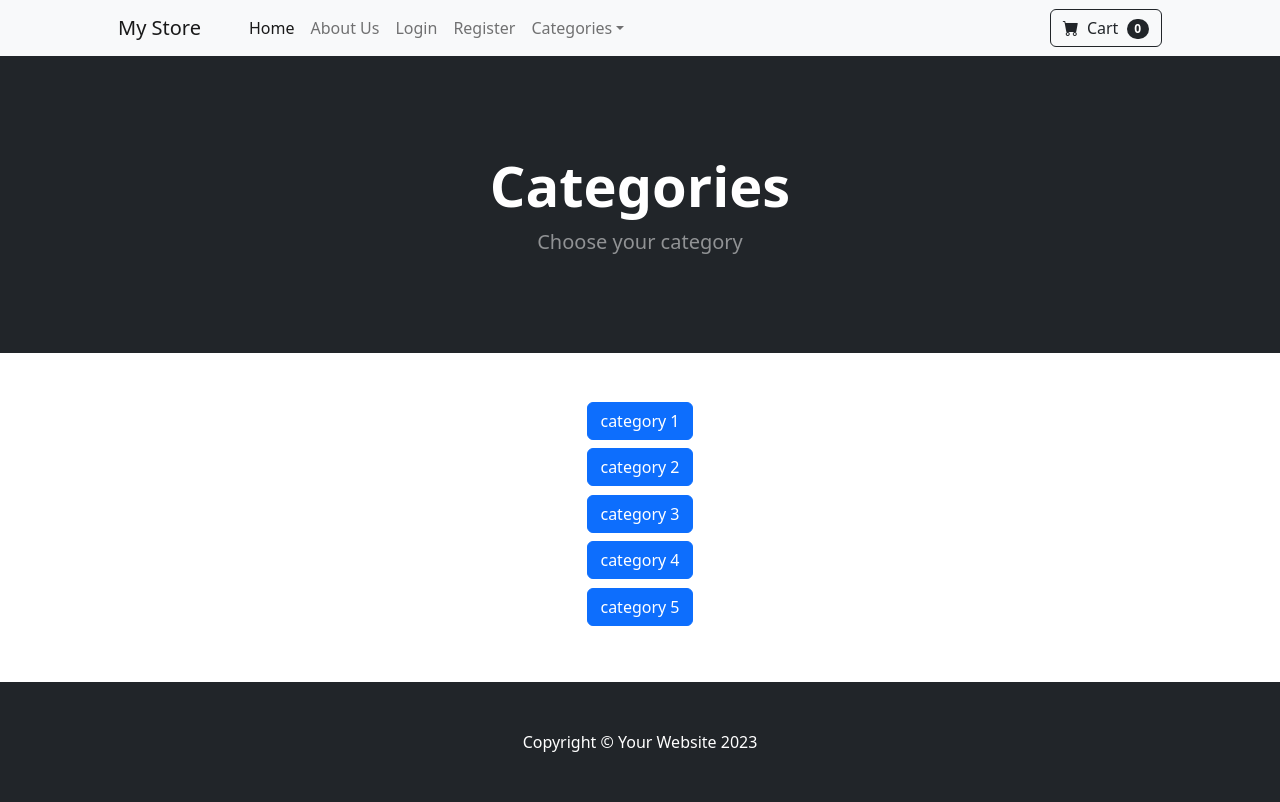
After one commit to HB2102/Django-Store-Project, a Django app: page /category_summary/ in a window 1280 px wide. The commit adds this page. Run offline with Django 4.2, Linux system fonts and the light colour scheme; data comes from the database, SQL or seed files in the repository; some libraries are stand-ins or nearby versions.

Commit message:
adding category summary page

```diff
--- /dev/null
+++ b/store/templates/category_summary.html
@@ -0,0 +1,31 @@
+{% extends 'base.html' %}
+
+{% block content %}
+
+        <!-- Header-->
+        <header class="bg-dark py-5">
+            <div class="container px-4 px-lg-5 my-5">
+                <div class="text-center text-white">
+                    <h1 class="display-4 fw-bolder">Categories</h1>
+                    <p class="lead fw-normal text-white-50 mb-0">Choose your category</p>
+                </div>
+            </div>
+        </header>
+        <br><br>
+        <div class="container">
+            <div class="row">
+                <center>
+                    <div class="col-lg-5 col-ld-5 col-sm-7 col-12">
+                        {% for category in categories %}
+
+                        <h3><a  class="btn btn-primary" href="{% url 'category' category %}">{{ category }}</a></h3>
+
+                        {% endfor %}
+
+                    </div>
+                </center>
+            </div>
+        </div>
+        <br><br>
+
+{% endblock %}
--- a/store/templates/navbar.html
+++ b/store/templates/navbar.html
@@ -21,7 +21,7 @@
                         <li class="nav-item dropdown">
                             <a class="nav-link dropdown-toggle" id="navbarDropdown" href="#" role="button" data-bs-toggle="dropdown" aria-expanded="false">Categories</a>
                             <ul class="dropdown-menu" aria-labelledby="navbarDropdown">
-                                <li><a class="dropdown-item" href="{% url 'home' %}">All Products</a></li>
+                                <li><a class="dropdown-item" href="{% url 'category_summary' %}">Category list</a></li>
                                 <li><hr class="dropdown-divider" /></li>
                                 <li><a class="dropdown-item" href="{% url 'category' 'category 1' %}">category 1</a></li>
                                 <li><a class="dropdown-item" href="{% url 'category' 'category 2' %}">category 2</a></li>
--- a/store/urls.py
+++ b/store/urls.py
@@ -12,6 +12,7 @@ urlpatterns = [
     path('register/', views.register_user, name='register'),
     path('product/<int:pk>', views.product, name='product'),
     path('category/<str:cat>', views.category, name='category'),
+    path('category_summary/', views.category_summary, name='category_summary'),
 ]
 
 # if settings.DEBUG:
--- a/store/views.py
+++ b/store/views.py
@@ -82,3 +82,8 @@ def category(request, cat):
     except:
         messages.error(request, "This category doesn't exist.")
         return redirect('home')
+
+
+def category_summary(request):
+    categories = Category.objects.all()
+    return render(request, 'category_summary.html', {'categories': categories})
```
